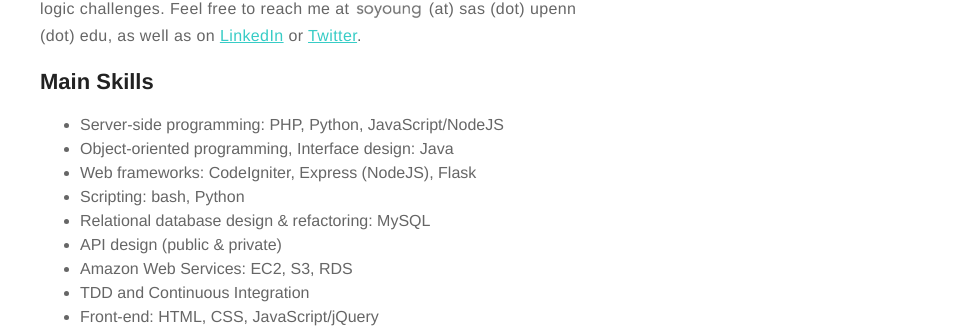
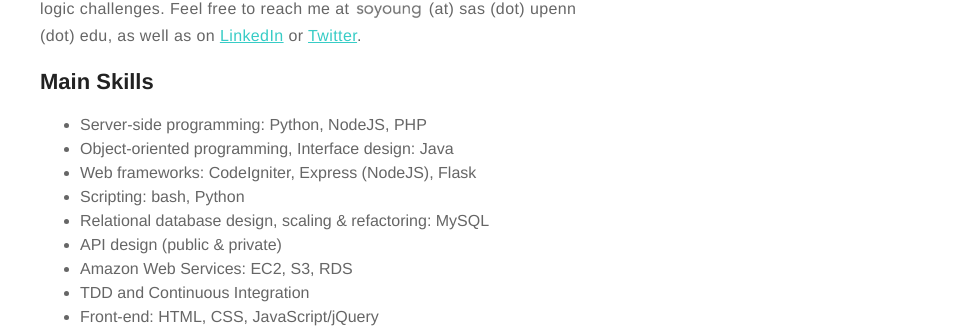
Before and after one commit to soyoungpark/soyoungpark.github.io, a Jekyll site: the page built from about.md, in a window 1280 px wide. Shown: the part 619-947 px from the top of the page, without its empty margins (320-1280 px from the left). Built offline with Jekyll 4.4.1, drawn with Linux system fonts in a browser that asks for light colours.

Commit message:
new post

```diff
--- a/about.md
+++ b/about.md
@@ -9,11 +9,11 @@
 <h2>Main Skills</h2>
 
 <ul class="skill-list">
-	<li>Server-side programming: PHP, Python, JavaScript/NodeJS</li>
+	<li>Server-side programming: Python, NodeJS, PHP</li>
 	<li>Object-oriented programming, Interface design: Java</li>
 	<li>Web frameworks: CodeIgniter, Express (NodeJS), Flask</li>
 	<li>Scripting: bash, Python</li>
-	<li>Relational database design &amp; refactoring: MySQL</li>
+	<li>Relational database design, scaling &amp; refactoring: MySQL</li>
 	<li>API design (public &amp; private)</li>
 	<li>Amazon Web Services: EC2, S3, RDS</li>
 	<li>TDD and Continuous Integration</li>
```
